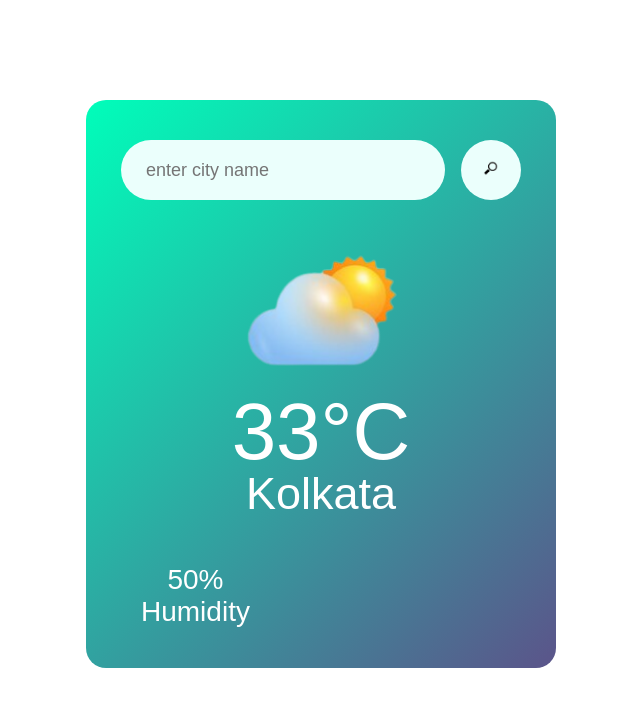
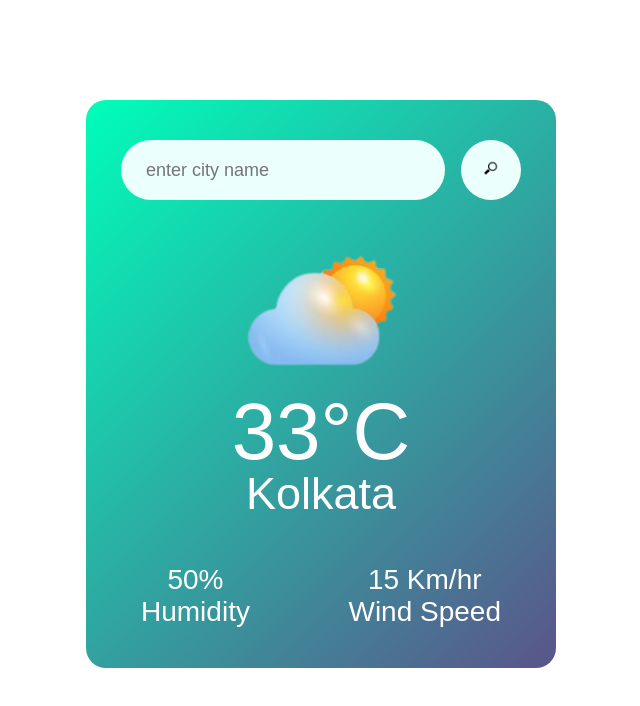
Before and after one commit to kundankumar95/weather-APP, a website: page Weather Condition/index.html in a window 1280 px wide. Shown: the whole page, without its empty margins (319-959 px from the left). Drawn offline with Linux system fonts and the light colour scheme.

Commit message:
code updated

```diff
--- a/Weather Condition/index.html
+++ b/Weather Condition/index.html
@@ -20,7 +20,7 @@
             <h2 class="city">Kolkata</h2>
             <div class="details">
                 <p class="humidity">50%<br>Humidity</p>
-
+                <p class="wind">15 Km/hr<br>Wind Speed</p>
 
             </div>
 
```
